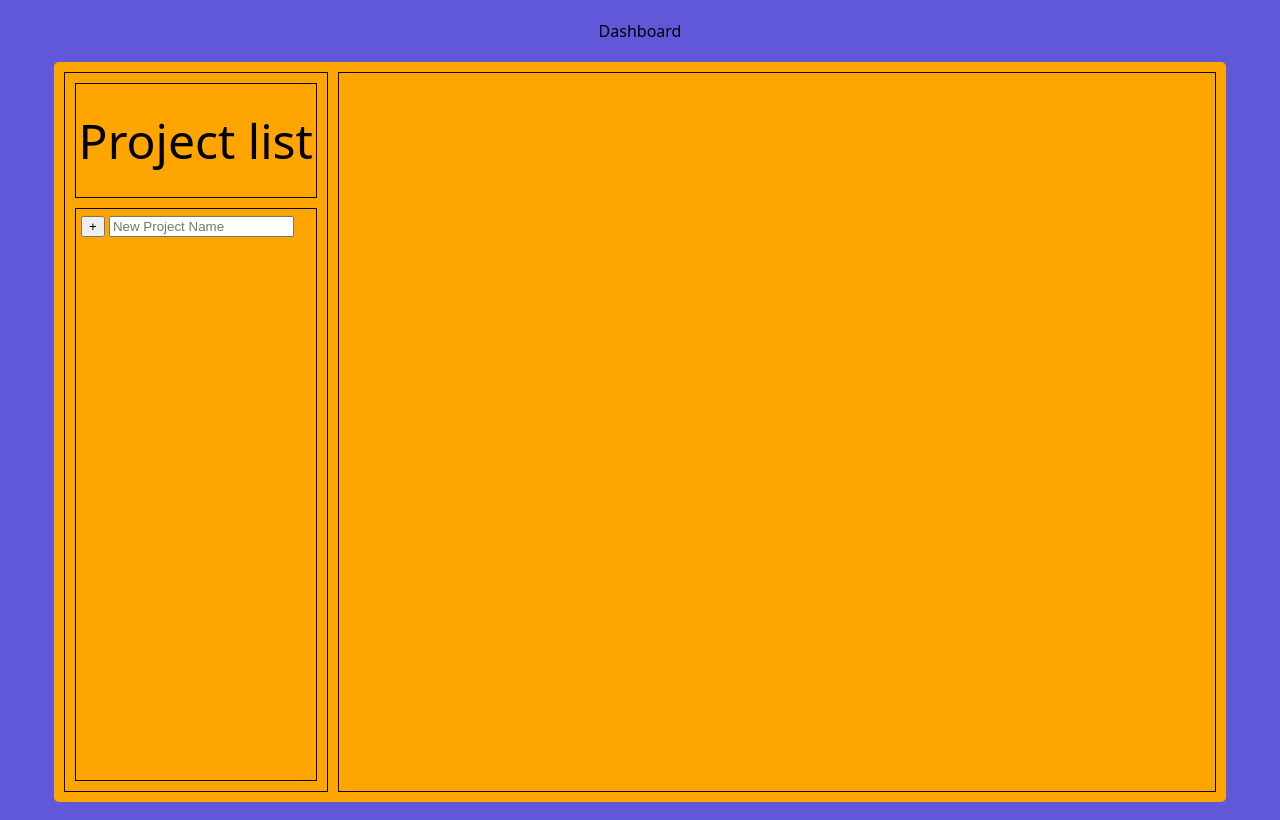
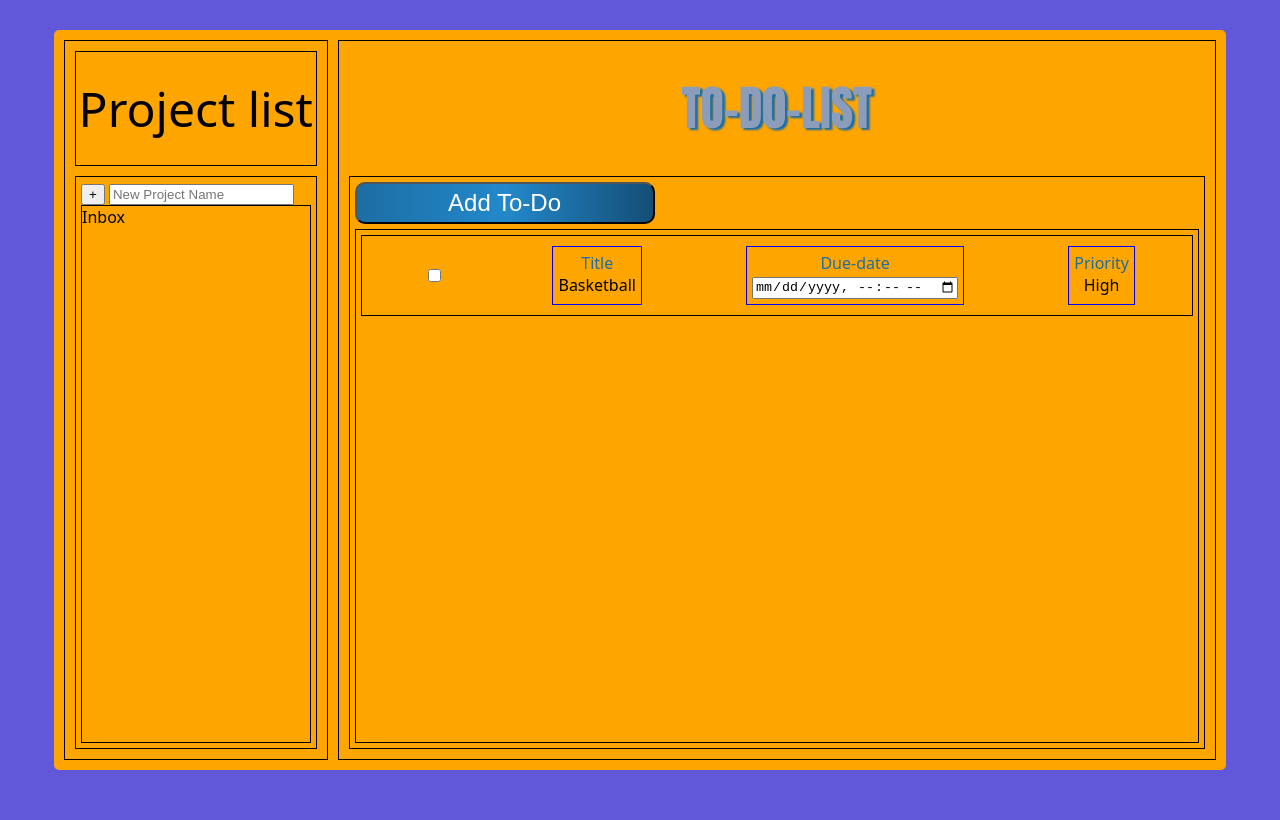
Before and after one commit to Mizaeron/todo-list, a website built with webpack: page src/template.html in a window 1280 px wide. Built offline with nearby package versions, Linux system fonts and the light colour scheme.

Commit message:
Create more grids and layouts

```diff
--- a/src/index.js
+++ b/src/index.js
@@ -1,2 +1,4 @@
 import "./styles.css";
 import {compareAsc, format} from "date-fns";
+
+format(new Date(1, 11, 2014), "dd-MM-yyyy");
--- a/src/styles.css
+++ b/src/styles.css
@@ -4,7 +4,10 @@ body {
     font-family: system-ui, -apple-system, BlinkMacSystemFont, 'Segoe UI', Roboto, Oxygen, Ubuntu, Cantarell, 'Open Sans', 'Helvetica Neue', sans-serif;
     background-color: rgb(96, 88, 216);
     height: 100vh;
-    justify-items: center;
+    width: 100vw;
+    display: flex;
+    justify-content: center;
+    align-items: center;
 }
 
 nav {
@@ -42,4 +45,81 @@ nav {
 .project-list {
     border: 1px solid black;
     padding: 5px;
+    display: grid;
+    grid-template-rows: 0.5fr 12fr;
 }
+
+.new-projects {
+    border: 1px solid black;
+}
+
+.to-do {
+    display: grid;
+    grid-template-rows: 1fr 5fr;
+    padding: 10px;
+    gap: 10px;
+}
+
+.to-do > div {
+    border: 1px solid black;
+}
+
+.todo-headline {
+    font-family: Impact;
+    font-size: 3rem;
+    font-weight: bold;
+    color: #8B9DBA;
+    text-shadow: 3px 2px 2px #1C6EA4;
+    margin: auto;
+}
+
+.to-dos {
+    padding: 5px;
+    display: grid;
+    grid-template-rows: 1fr 12fr;
+    gap: 5px;
+}
+
+.todo-button {
+    width: 300px;
+    border-radius: 10px;
+    font-size: 1.5rem;
+    color: white;
+    background: #1C6EA4;
+    background: -webkit-linear-gradient(left, #1C6EA4 0%, #2388CB 50%, #144E75 100%);
+}
+
+.todo-button:hover {
+background: #1C6EA4; }
+.todo-button:active {
+background: #144E75; }
+
+.to-do-list {
+    border: 1px solid black;
+    padding: 5px;
+}
+
+.new-todo {
+    width: auto;
+    height: auto;
+    border: 1px solid black;
+    display: flex;
+    justify-content: space-around;
+    padding: 5px;
+}
+
+.new-todo > span {
+    border: 1px solid blue;
+    padding: 5px;
+    margin: 5px;
+    text-align: center;
+}
+
+span div:first-child {
+    color: #1C6EA4;
+}
+
+.new-todo span:first-child {
+    display: flex;
+    border: none;
+}
--- a/src/template.html
+++ b/src/template.html
@@ -6,18 +6,44 @@
     <title>Document</title>
 </head>
 <body>
-    <nav>Dashboard</nav>
     <div class="container">
         <div class="projects">
             <div class="project-headline">Project list</div>
             <div class="project-list">
                         <div>
-                            <input type="submit" value="+"></input>
+                            <input type="button" value="+"></input>
                             <input type="text" id="new-project" placeholder="New Project Name">
+                        </div>
+                        <div class="new-projects">
+                            <div class="default-project">Inbox</div>
                         </div>
             </div>
         </div>
-        <div class="to-do"></div>
+        <div class="to-do">
+         <h1 class="todo-headline">TO-D0-LIST</h1>
+         <div class="to-dos">
+            <button type="button" class="todo-button">Add To-Do</button>
+            <div class="to-do-list">
+                <div class="new-todo">
+                    <span>
+                        <input type="checkbox" name="check" id="check">
+                    </span>
+                    <span>
+                        <div>Title</div>
+                        <div>Basketball</div>
+                    </span>
+                     <span>
+                        <div>Due-date</div>
+                        <input type="datetime-local"></input>
+                    </span>
+                     <span>
+                        <div>Priority</div>
+                        <div>High</div>
+                    </span>
+                </div>
+            </div>
+         </div>
+        </div>
     </div>
 </body>
 </html>
```
